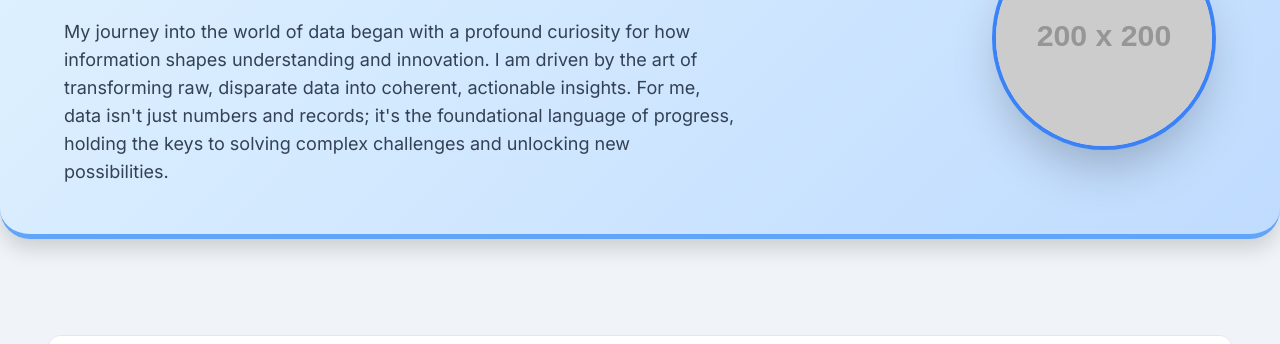
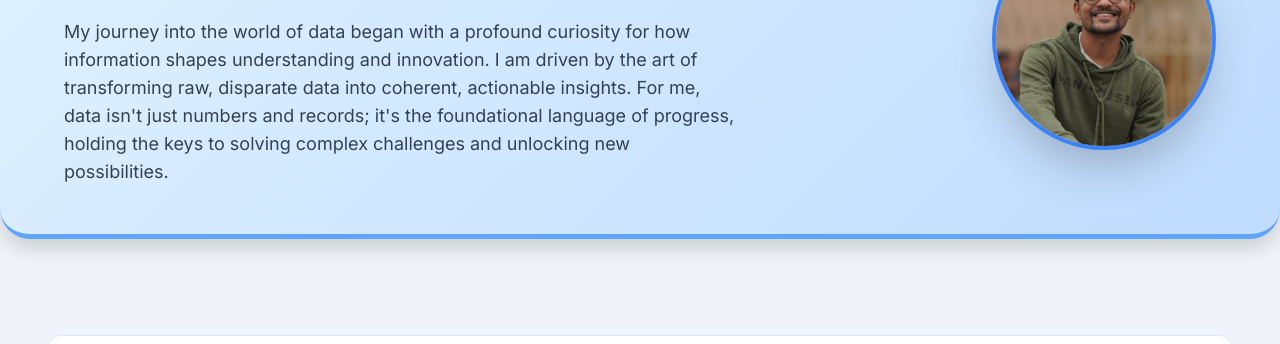
Before and after one commit to shadaabsiddiqie/shadaabsiddiqie, a plain HTML site: page index.html in a window 1280 px wide. Shown: the part 158-502 px from the top of the page. Drawn offline with nearby package versions, Linux system fonts and the light colour scheme; placeholder pictures from the web are drawn by us.

```diff
--- a/index.html
+++ b/index.html
@@ -100,7 +100,7 @@
         </div>
         <div class="flex-shrink-0">
             <!-- Profile Picture -->
-            <img src="https://placehold.co/200x200/667EEA/FFFFFF?text=User"
+            <img src="./R_S00228.JPG"
                  alt="Profile Picture of Shadaab Siddiqie"
                  class="w-48 h-48 md:w-56 md:h-56 rounded-full mx-auto object-cover shadow-2xl border-4 border-blue-500 transform hover:scale-105 transition-transform duration-300 ease-in-out"
                  onerror="this.onerror=null;this.src='https://placehold.co/200x200/4B5563/FFFFFF?text=Error';"
```
